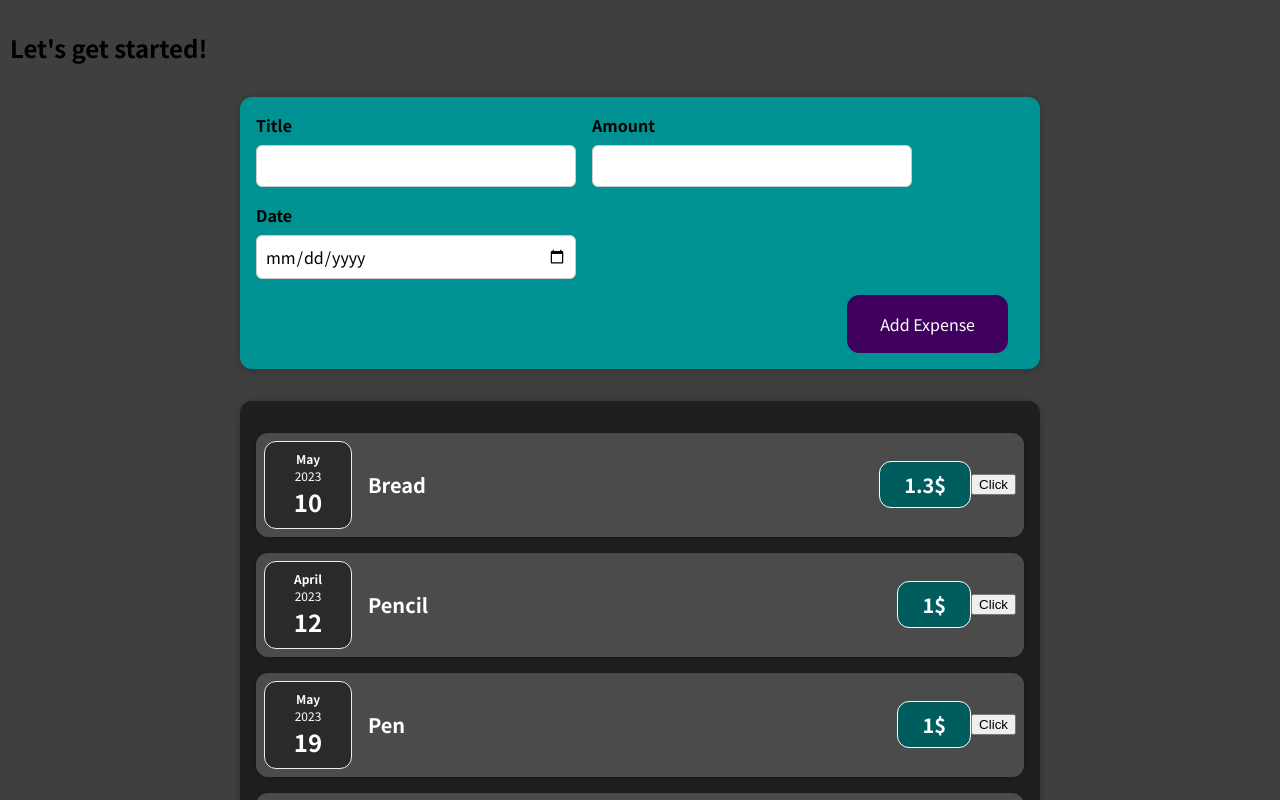
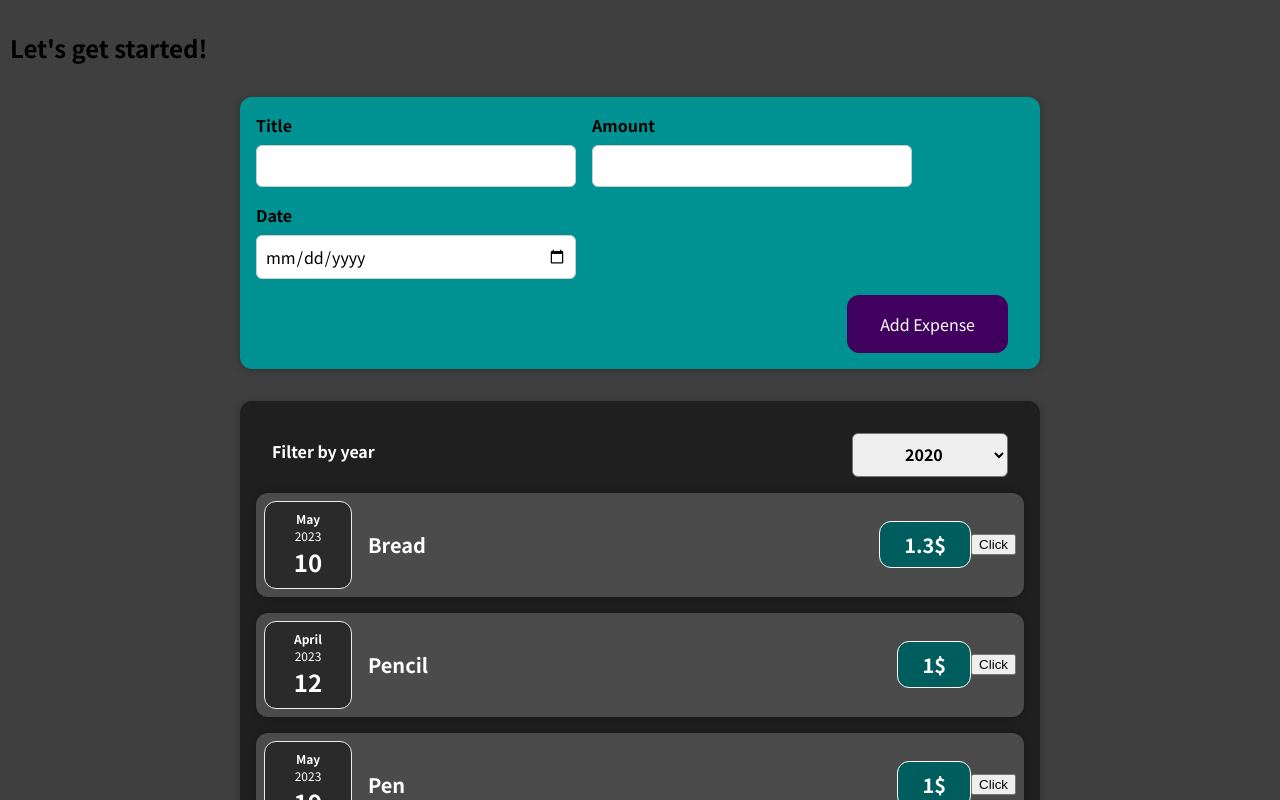
Before and after one commit to Vitaliy-Opaynitch/expenses-app, a React (Create React App) app: page / in a window 1280 px wide. Shown: the top 800 px of the page. Built offline with nearby package versions, Linux system fonts and the light colour scheme.

Commit message:
added some filters

```diff
--- /dev/null
+++ b/src/components/Expenses/ExpenseFilter.css
@@ -0,0 +1,24 @@
+.expenses-filter {
+  color: white;
+  padding: 0 1rem;
+}
+
+.expenses-filter__control {
+  display: flex;
+  width: 100%;
+  align-items: center;
+  justify-content: space-between;
+  margin: 1rem 0;
+}
+
+.expenses-filter label {
+  font-weight: bold;
+  margin-bottom: 0.5rem;
+}
+
+.expenses-filter select {
+  font: inherit;
+  padding: 0.5rem 3rem;
+  font-weight: bold;
+  border-radius: 6px;
+}
--- /dev/null
+++ b/src/components/Expenses/ExpenseFilter.js
@@ -0,0 +1,25 @@
+import React from 'react';
+
+import './ExpenseFilter.css';
+
+const ExpensesFilter = (props) => {
+  const filterHandler = (event) => {
+    props.onSaveFilterData(event.target.value);
+  }
+
+  return (
+    <div className='expenses-filter'>
+      <div className='expenses-filter__control'>
+        <label>Filter by year</label>
+        <select value={props.selected} onChange={filterHandler}>
+          <option value='2023'>2023</option>
+          <option value='2022'>2022</option>
+          <option value='2021'>2021</option>
+          <option value='2020'>2020</option>
+        </select>
+      </div>
+    </div>
+  );
+};
+
+export default ExpensesFilter;
--- a/src/components/Expenses/Expenses.js
+++ b/src/components/Expenses/Expenses.js
@@ -1,10 +1,21 @@
+import React, {useState} from "react";
+
 import "./Expenses.css"
 import ExpenseItem from "./ExpenseItem";
 import Card from '../UI/Card';
+import ExpensesFilter from "./ExpenseFilter";
 
 function Expenses(props) {
+  const [targetYear, setTargetYear] = useState('2020');
+
+  const saveFilterHandler = selectedYear => {
+    setTargetYear(selectedYear);
+  }
+
   return (
+    <div>
       <Card className="expenses">
+        <ExpensesFilter selected={targetYear} onSaveFilterData={saveFilterHandler} />
         <ExpenseItem title={props.data[0].title}
                      amount={props.data[0].amount}
                      date={props.data[0].date}/>
@@ -18,6 +29,7 @@
                      amount={props.data[3].amount}
                      date={props.data[3].date}/>
       </Card>
+    </div>
   );
 }
 
--- a/src/components/NewExpense/NewExpense.css
+++ b/src/components/NewExpense/NewExpense.css
@@ -15,7 +15,7 @@
   padding: 1rem 2rem;
   border: 1px solid #40005d;
   background-color: #40005d;
-  color: #ffffff;
+  color: #fff;
   border-radius: 12px;
   margin-right: 1rem;
 }
```
Lines whose indentation alone changed are shown as unchanged.
